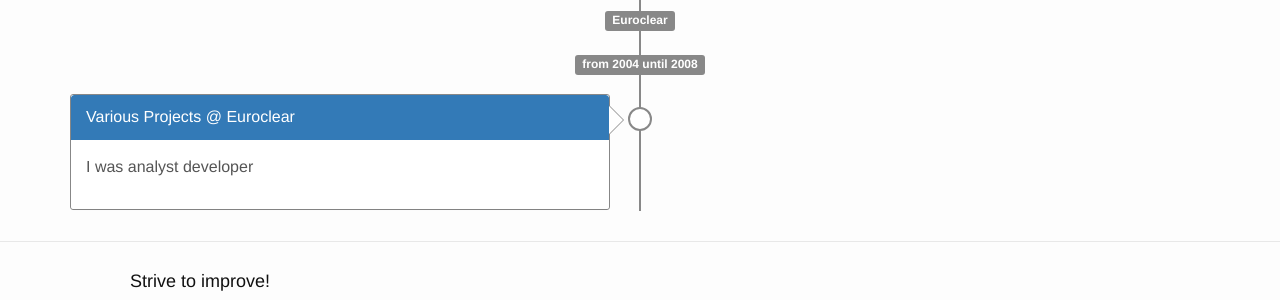
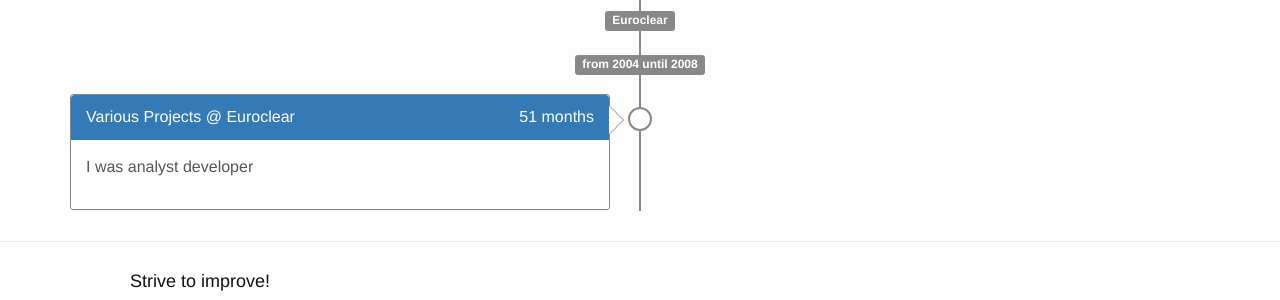
Before and after one commit to VincentSchippefilt/VincentSchippefilt.github.io, a Jekyll site: the page built from cv/index.html, in a window 1280 px wide and 900 px high, scrolled down 2162 px. Shown: the part 421-721 px from the top of the window. Built offline with Jekyll 4.4.1, drawn with Linux system fonts in a browser that asks for light colours; nearby versions of some CDN libraries.

Commit message:
add # of month in previous work exp

```diff
--- a/_data/exp.json
+++ b/_data/exp.json
@@ -305,7 +305,7 @@
                 "EndDate": "2008-12-01",
                 "ManDays": "",
                 "PeopleInvolved": "",
-                "DurationInMonth": "",
+                "DurationInMonth": "51",
                 "TechnicalEnvironment": "VB6, VB.Net, ASP, ASP.Net, DTS, SSIS, SQL Server 2000, SQL Server 2005, Com+, Clearcase, Visual Studio 6, Visual Studio .NET, HTML, CSS, Javascript",
                 "ProjectDescription": "Various projects as employee, mainly in the business intelligence, business support department",
                 "Function": "Analyst Developer",
```
